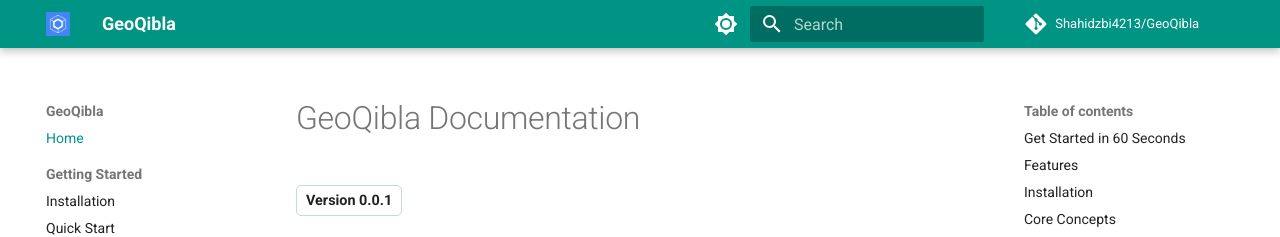
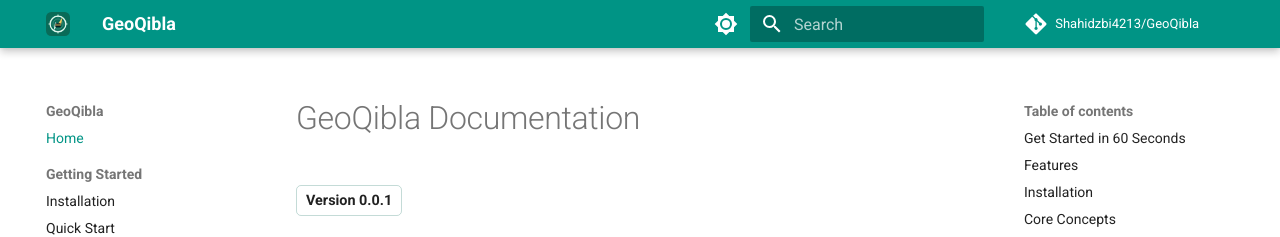
Before and after one commit to Shahidzbi4213/GeoQibla, an MkDocs documentation site: the page built from docs/index.md, in a window 1280 px wide. Shown: the top 237 px of the page. Built offline with MkDocs 1.6.1 and Material for MkDocs 9.7.7, drawn with Linux system fonts in a browser that asks for light colours; comment, search, counter and statistics services are not loaded.

Commit message:
chore: update documentation branding assets and mkdocs configuration
Use the new SVG icon and logo assets for the MkDocs site, replacing old png files and updating mkdocs.yml theme logo/favicon options.

```diff
--- a/mkdocs.yml
+++ b/mkdocs.yml
@@ -8,8 +8,8 @@ edit_uri: edit/main/docs/
 
 theme:
   name: material
-  logo: assets/geoqibla-logo.png
-  favicon: assets/favicon.png
+  logo: assets/geoqibla-icon.svg
+  favicon: assets/geoqibla-icon.svg
   language: en
   palette:
     - media: "(prefers-color-scheme: light)"
```
Also changed, not shown: docs/assets/favicon.png, docs/assets/geoqibla-icon.svg (added), docs/assets/geoqibla-logo.png, docs/assets/geoqibla-logo.svg (added).
